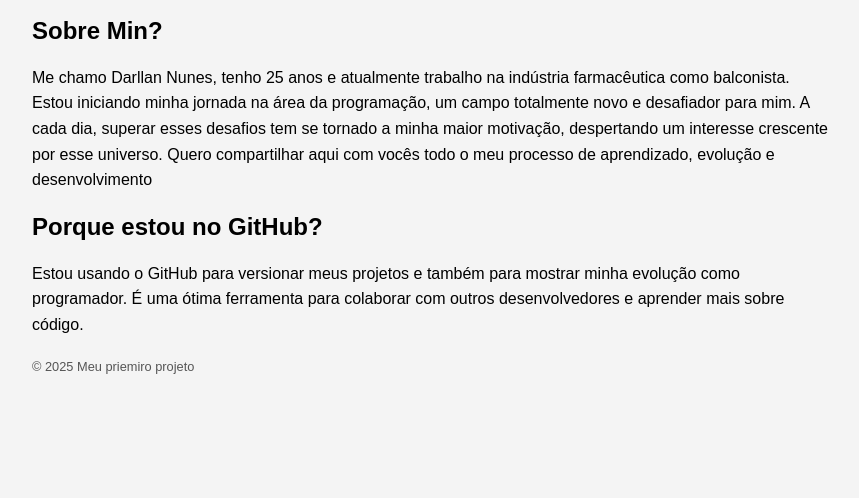
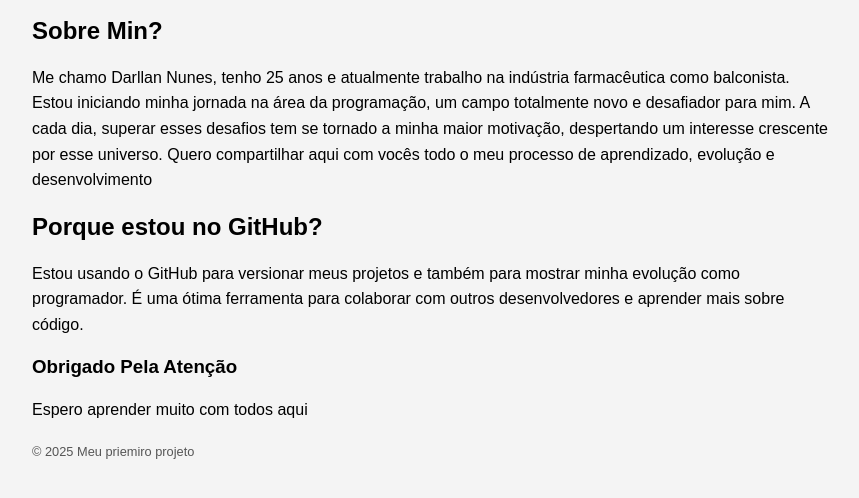
Before and after one commit to darllannunes/html, a plain HTML site: page Artigo.html in a window 1280 px wide. Shown: the part 154-652 px from the top of the page, without its empty margins (208-1067 px from the left). Drawn offline with Linux system fonts and the light colour scheme.

Commit message:
tiitulo novo 3
adicionei outro titulo e um paragrafo

```diff
--- a/Artigo.html
+++ b/Artigo.html
@@ -39,6 +39,8 @@
 <h2> Porque estou no GitHub?</h2>
 <p>Estou usando o GitHub para versionar meus projetos e também para mostrar minha evolução como programador.
     É uma ótima ferramenta para colaborar com outros desenvolvedores e aprender mais sobre código.  </p>
+   <h3> Obrigado Pela Atenção </h3>
+   <p> Espero aprender muito com todos aqui</p>
     <footer>
         <p>&copy; 2025 Meu priemiro projeto</p>
     </footer>
```
